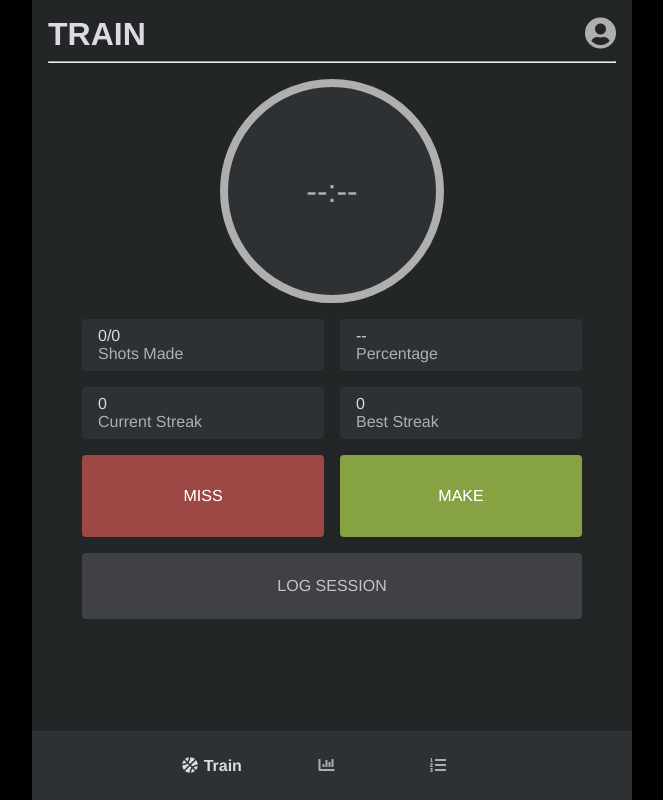
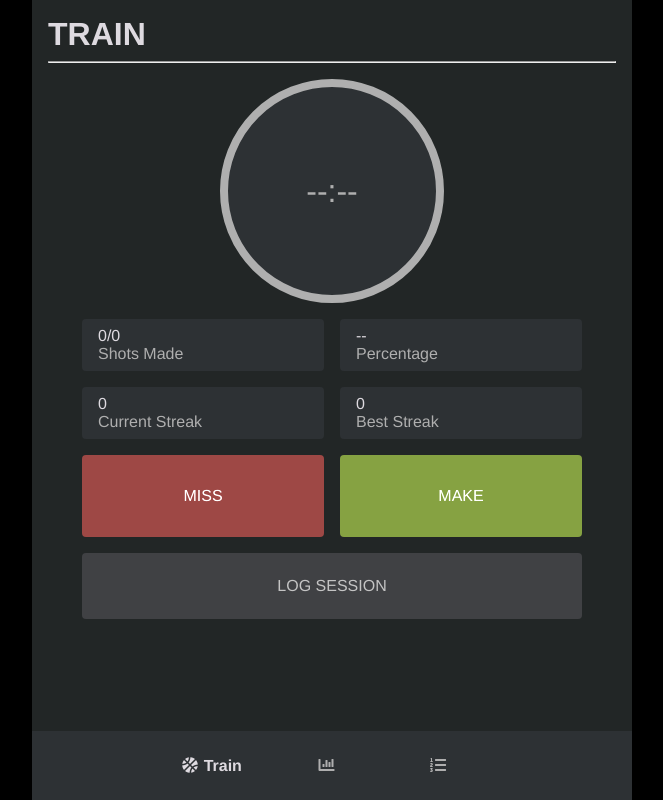
Before and after one commit to jaredami/shot-tracker, a React (Create React App) app: page /train in a window 1280 px wide. Shown: the whole page, without its empty margins (308-971 px from the left). Built offline with nearby package versions, Linux system fonts and the light colour scheme; no server answers; the database is empty; sample sign-in values are in the browser's storage.

Commit message:
Display current user name in header

```diff
--- a/src/components/PageHeader.css
+++ b/src/components/PageHeader.css
@@ -5,6 +5,11 @@
 .header-content-container {
   display: flex;
   align-items: center;
+}
+
+.user-name {
+  white-space: nowrap;
+  margin-right: 1rem;
 }
 
 .profile-icon {
--- a/src/components/PageHeader.js
+++ b/src/components/PageHeader.js
@@ -1,13 +1,17 @@
 import React from "react";
 import { NavLink } from "react-router-dom";
+import { useAuth } from "../contexts/AuthContext";
 import "./PageHeader.css";
 
 export default function PageHeader({ pageTitle, displaysProfileBtn }) {
+  const { currentUserData } = useAuth();
   return (
     <div className="header-container">
       <div className="header-content-container">
         <h1 className="header">{pageTitle}</h1>
-        {displaysProfileBtn && (
+        {displaysProfileBtn && currentUserData && (
+          <>
+            <div className="user-name">{currentUserData.userName}</div>
             <NavLink
               className="profile-icon"
               activeClassName="profile-link-active"
@@ -15,6 +19,7 @@ export default function PageHeader({ pageTitle, displaysProfileBtn }) {
             >
               <i className="fas fa-user-circle"></i>
             </NavLink>
+          </>
         )}
       </div>
       <hr />
```
Lines whose indentation alone changed are shown as unchanged.
